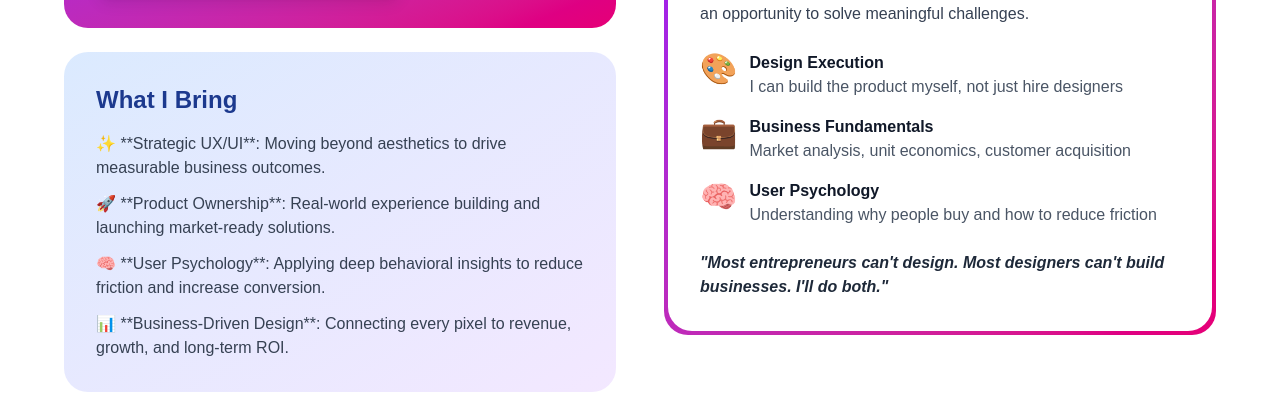
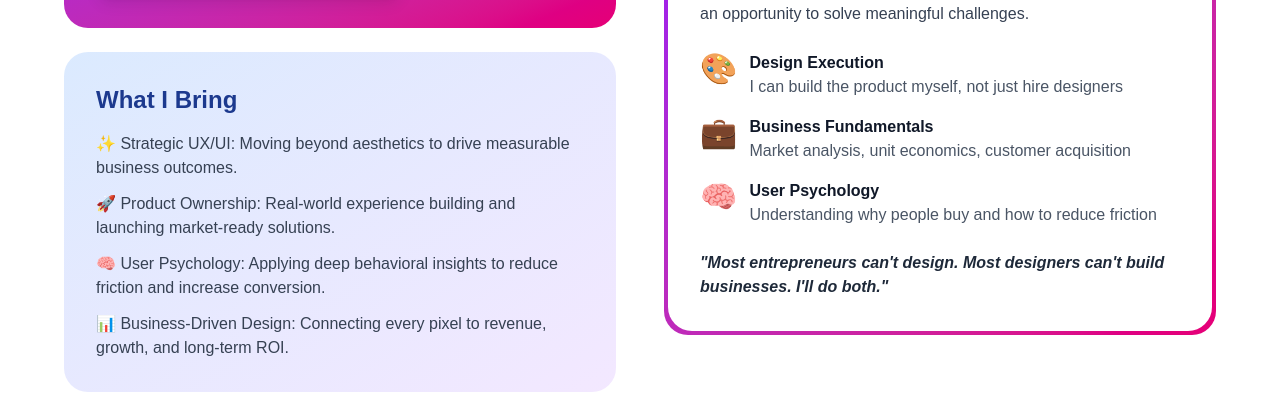
Before and after one commit to Prakas-sys/prakash-portfolio, a Next.js app: page / in a window 1280 px wide. Shown: the part 1180-1590 px from the top of the page. Built offline with nearby package versions, Linux system fonts and the light colour scheme.

Commit message:
style: remove bold formatting from About section for more natural look

```diff
--- a/components/About.tsx
+++ b/components/About.tsx
@@ -26,10 +26,10 @@ export default function About() {
             <div className="bg-gradient-to-br from-blue-100 to-purple-100 p-8 rounded-3xl">
               <h3 className="text-2xl font-bold mb-4 text-blue-900">What I Bring</h3>
               <ul className="space-y-3 text-gray-700">
-                <li>✨ **Strategic UX/UI**: Moving beyond aesthetics to drive measurable business outcomes.</li>
-                <li>🚀 **Product Ownership**: Real-world experience building and launching market-ready solutions.</li>
-                <li>🧠 **User Psychology**: Applying deep behavioral insights to reduce friction and increase conversion.</li>
-                <li>📊 **Business-Driven Design**: Connecting every pixel to revenue, growth, and long-term ROI.</li>
+                <li>✨ Strategic UX/UI: Moving beyond aesthetics to drive measurable business outcomes.</li>
+                <li>🚀 Product Ownership: Real-world experience building and launching market-ready solutions.</li>
+                <li>🧠 User Psychology: Applying deep behavioral insights to reduce friction and increase conversion.</li>
+                <li>📊 Business-Driven Design: Connecting every pixel to revenue, growth, and long-term ROI.</li>
               </ul>
             </div>
 
```
